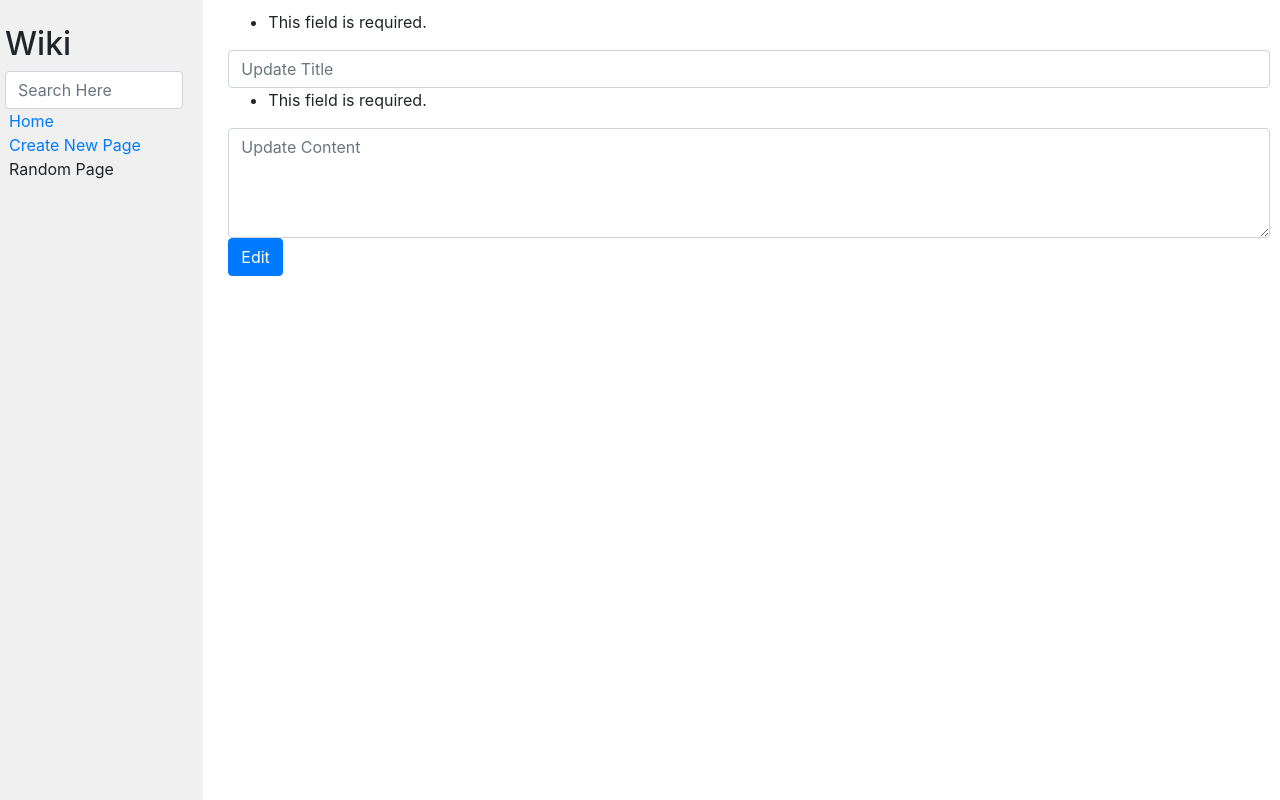
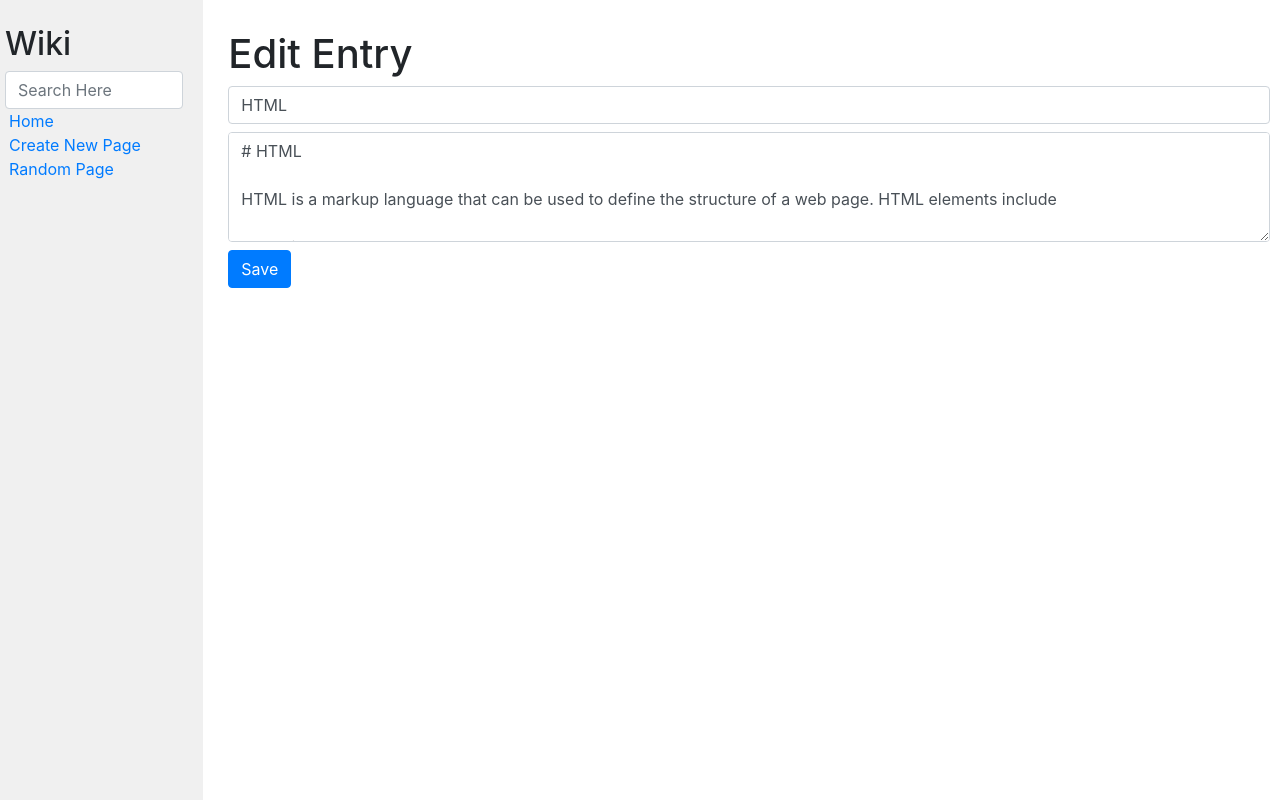
Before and after one commit to DevelopWithAP/wiki, a Django app: page /edit/HTML/ in a window 1280 px wide. Run offline with Django 3.2, Linux system fonts and the light colour scheme; some libraries are stand-ins or nearby versions.

Commit message:
Implemented remaining features. Ready to submit

```diff
--- a/encyclopedia/templates/encyclopedia/edit.html
+++ b/encyclopedia/templates/encyclopedia/edit.html
@@ -4,10 +4,11 @@
 
 {% block body %}
     <div class="container">
+        <h1>Edit Entry</h1>
         <form action="{% url 'edit' title %}" method="POST">
             {% csrf_token %}
             {{ edit_form }}
-            <input type="submit" value="Edit" class="btn btn-primary">
+            <input type="submit" value="Save" class="btn btn-primary mt-2">
         </form>
     </div>
 {% endblock %}
--- a/encyclopedia/templates/encyclopedia/index.html
+++ b/encyclopedia/templates/encyclopedia/index.html
@@ -5,6 +5,7 @@
 {% endblock %}
 
 {% block body %}
+<div class="container">
     <h1>All Pages</h1>
 
     <ul>
@@ -12,5 +13,6 @@
             <li><a href="{% url 'wiki' entry %}">{{ entry }}</a></li>
         {% endfor %}
     </ul>
+</div>
 
 {% endblock %}
--- a/encyclopedia/templates/encyclopedia/layout.html
+++ b/encyclopedia/templates/encyclopedia/layout.html
@@ -23,7 +23,7 @@
                     <a href="{% url 'create' %}"> Create New Page </a>
                 </div>
                 <div class="ml-1">
-                    Random Page
+                   <a href="{% url 'generate_random' %}"> Random Page </a>
                 </div>
                 {% block nav %}
                 {% endblock %}
--- a/encyclopedia/templates/encyclopedia/search_results.html
+++ b/encyclopedia/templates/encyclopedia/search_results.html
@@ -1,11 +1,13 @@
 {% extends "encyclopedia/layout.html" %}
 
 {% block title %}
-    {{ query }}
+   Search results for '{{ query }}'
 {% endblock %}
 
 {% block body %}
-    <div>
+    <div class="container">
+        <h1>Your search for '{{ query }}' returned the following results</h1>
+        <hr>
         {{result | safe}}
     </div>
 {% endblock %}
--- a/encyclopedia/urls.py
+++ b/encyclopedia/urls.py
@@ -8,4 +8,5 @@ urlpatterns = [
     path("search", views.search, name="search"),
     path("create", views.create, name="create"),
     path("edit/<str:title>/", views.edit, name="edit"),
+    path("generate_random", views.generate_random, name="generate_random"),
 ]
--- a/encyclopedia/views.py
+++ b/encyclopedia/views.py
@@ -1,9 +1,9 @@
-from django.shortcuts import redirect, render
-from django.urls import reverse
+from django.shortcuts import render
 from markdown2 import markdown
 from django import forms
 from django.contrib import messages
 from . import util
+import random
 
 """ Forms section """
 class Search(forms.Form):
@@ -36,6 +36,7 @@ class Edit(forms.Form):
         "placeholder": "Update Content",
         "rows": 4
     }))
+
 """ End of forms section """
 
 def index(request):
@@ -47,7 +48,9 @@ def index(request):
 def wiki(request, title):
     entry = util.get_entry(title)
     if entry is None:
-        return render(request, "encyclopedia/file_not_found.html")
+        return render(request, "encyclopedia/file_not_found.html",{
+            "search_form": Search()
+        })
     else:
         context = {
             "title": title.capitalize(),
@@ -73,7 +76,7 @@ def search(request):
             context={
                 "query": query_string,
                 "result": result,
-                "search_form": Search()
+                "search_form": Search(),
             }
             return render(request, "encyclopedia/search_results.html", context)
         else:
@@ -84,13 +87,11 @@ def search(request):
 
 def create(request):
     """ Allow users to create a new entry """
-    entries = [entry.lower()for entry in util.list_entries()]
-    print(entries)
+    entries = [entry.lower() for entry in util.list_entries()]
     context = {
             "search_form": Search(),
             "create_form": Create()
         }
-    print(entries)
     if request.method == "POST":
         form = Create(request.POST)
         if form.is_valid():
@@ -106,20 +107,59 @@ def create(request):
                 })
             else:
                 messages.warning(request, "Entry already exists.")
-                return redirect("create")
+                return render(request, "encyclopedia/create.html", {
+                    "search_form": Search(),
+                    "create_form": Create(request.POST)
+                })
         else:
             return render(request, "encyclopedia/create",context)
-
     return render(request, "encyclopedia/create.html", context)
 
 def edit(request, title):
     """ Allow users to edit an entry """
+    title = title
     entry = util.get_entry(title)
-    if request.method == "POST":
-        pass
-    else:
-        print(request.GET)
-        return render(request, "encyclopedia/edit.html",{
+    """
+    Since we're not interacting with a database, the update_context dictionary
+    will aid in mimicing the action of fetching the entry data and passing its individual fields
+    as keys to the dictionary
+    """
+    update_context = {
+        "updated_title": title,
+        "updated_content": entry
+    }
+    if request.method == "GET":
+        return render(request, "encyclopedia/edit.html", {
+            "title": title,
             "search_form": Search(),
-            "edit_form": Edit(request.GET)
+            "edit_form": Edit(update_context)
         })
+    elif request.method == "POST":
+        form = Edit(request.POST)
+        if form.is_valid():
+            updated_title = form.cleaned_data["updated_title"]
+            updated_content = form.cleaned_data["updated_content"]
+            util.save_entry(updated_title, updated_content)
+            updated_entry = util.get_entry(updated_title)
+            return render(request, "encyclopedia/entry.html",{
+                "title": updated_title,
+                "entry": markdown(updated_entry),
+                "search_form": Search()
+            })
+        else:
+            return render(request, "encyclopedia/edit.html", {
+                "title": title,
+                "search_form": Search(),
+                "edit_form": Edit(update_context)
+            })
+
+def generate_random(request):
+    """ Allow users to access an random entry """
+    entries = util.list_entries()
+    random.shuffle(entries)
+    title = entries[0]
+    return render(request, "encyclopedia/entry.html", {
+        "title": title,
+        "entry": markdown(util.get_entry(title)),
+        "search_form": Search()
+    })
```
Also changed, not shown: entries/Bash.md (+1 -1 lines), entries/Flask.md (deleted, +0 -2 lines), entries/Java.md (deleted, +0 -2 lines).
